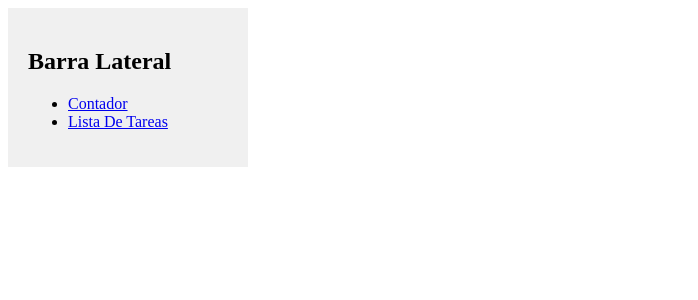
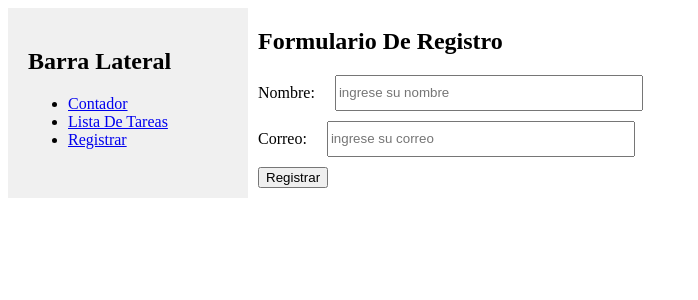
Before and after one commit to ArielLiriano/primer-proyecto-vue, a Vue app: page /registrar in a window 1280 px wide. Shown: the top 300 px of the page, without its empty margins (0-698 px from the left). Built offline with nearby package versions, Linux system fonts and the light colour scheme.

Commit message:
Se agrego la funcionalidad para validar formularios

```diff
--- a/package.json
+++ b/package.json
@@ -10,7 +10,9 @@
     "lint": "eslint . --ext .vue,.js,.jsx,.cjs,.mjs --fix --ignore-path .gitignore"
   },
   "dependencies": {
+    "@vee-validate/yup": "^4.12.8",
     "pinia": "^2.1.7",
+    "vee-validate": "^4.12.8",
     "vue": "^3.4.21",
     "vue-router": "^4.3.0"
   },
--- a/src/components/Sidebar.vue
+++ b/src/components/Sidebar.vue
@@ -4,6 +4,7 @@
         <ul>
             <li><router-link to="/contador">Contador</router-link></li>
             <li><router-link to="/lista-de-tareas">Lista De Tareas</router-link></li>
+            <li><router-link to="/registrar">Registrar</router-link></li>
         </ul>
 
 
@@ -19,4 +20,5 @@ width: 200px;
 background: #f0f0f0;
 padding: 20px;
 }
+
 </style>
--- /dev/null
+++ b/src/modules/registro/schemas/validationSchema.js
@@ -0,0 +1,6 @@
+import * as yup from 'yup';
+
+export const schema = yup.object({
+    nombre: yup.string().required(),
+    email: yup.string().email().required()
+});
--- /dev/null
+++ b/src/modules/registro/views/RegistrarView.vue
@@ -0,0 +1,45 @@
+<template>
+ <div class="principal">
+    <h2>Formulario De Registro</h2>
+    <Form  :validation-schema="schema" @submit="onSubmit ">
+      <div class="form">
+         <label for="nombre">Nombre:</label>
+         <Field type="text" class="campo" name="nombre" id="nombre" placeholder="ingrese su nombre" />
+         <ErrorMessage name="nombre"></ErrorMessage>
+      </div>
+      <div class="form">
+         <label for="email">Correo:</label>
+         <Field type="email" class="campo" name="email" id="email" placeholder="ingrese su correo" />
+         <ErrorMessage name="email"></ErrorMessage>
+      </div>
+      <div class="form">
+         <button type="submit">Registrar</button>
+      </div>
+    </Form>
+ </div>
+</template>
+
+<script setup>
+import { Form, Field, ErrorMessage } from 'vee-validate';
+import {schema} from '../schemas/validationSchema';
+
+const onSubmit = () => {
+console.log('Se ha enviado el formulario')
+}
+</script>
+
+<style scoped>
+.form{
+   margin-bottom: 10px;
+}
+
+.campo{
+   height: 30px;
+   width: 300px;
+   margin-left: 20px;
+}
+
+.principal{
+   margin-left: 10px;
+}
+</style>
--- a/src/router/index.js
+++ b/src/router/index.js
@@ -12,12 +12,17 @@ const router = createRouter({
     {
       path: '/contador',
       name: 'contador',
-      component: () => import('../components/Contador.vue')
+      component: () => import('../modules/contador/components/Contador.vue')
     },
     {
       path: '/lista-de-tareas',
       name: 'ListaDeTareas',
-      component: () => import('../components/ListaDeTareas.vue')
+      component: () => import('../modules/listaDeTareas/components/ListaDeTareas.vue')
+    },
+    {
+      path: '/registrar',
+      name: 'registrar',
+      component: () => import('../modules/registro/views/RegistrarView.vue')
     }
   ]
 })
```
Also changed, not shown: src/modules/contador/components/Contador.vue (renamed from src/components/Contador.vue), src/modules/listaDeTareas/components/ListaDeTareas.vue (renamed from src/components/ListaDeTareas.vue), 1 other file (tests, documents, lock files or other folders).
